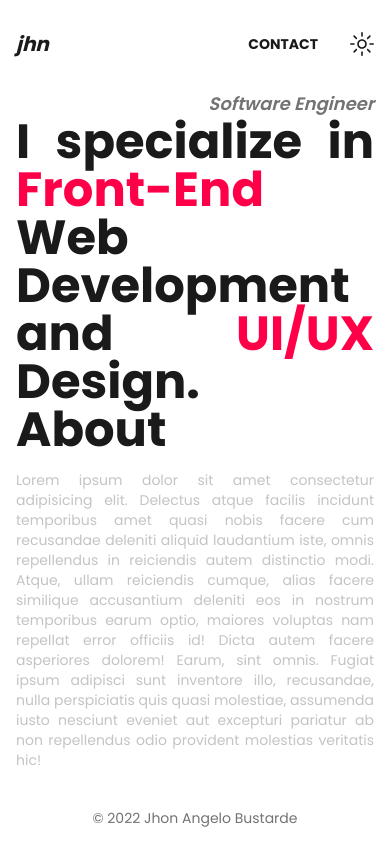
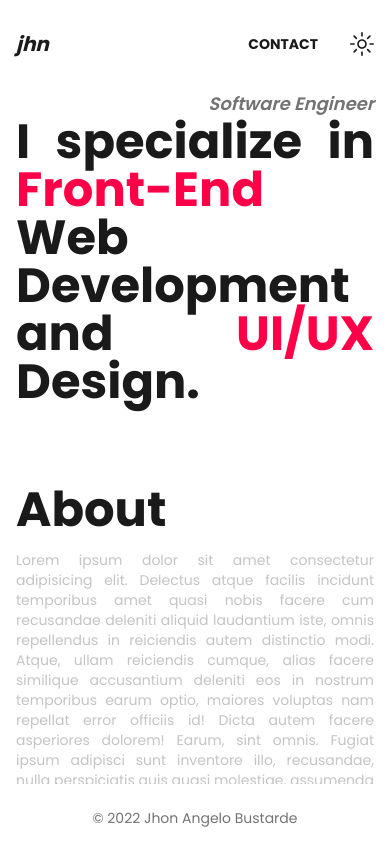
Before and after one commit to jhonangelob/portfolio-v3, a Next.js app: page / in a window 390 px wide. Shown: the top 842 px of the page. Built offline with nearby package versions, Linux system fonts and the light colour scheme.

Commit message:
fix section margins

```diff
--- a/src/components/About/About.tsx
+++ b/src/components/About/About.tsx
@@ -5,7 +5,7 @@ type AboutProps = {};
 
 const About = ({}: AboutProps): React.ReactElement => {
   return (
-    <section className='wrapper'>
+    <section className='wrapper my-20 md:my-40'>
       <div className='header-text-secondary'>About</div>
       <div className='w-full flex flex-col md:flex-row space-x-12'>
         <div className='w-full text-justify md:text-left md:w-4/6 text-sm md:text-base text-secondary-foreground'>
--- a/src/components/Contact/Contact.tsx
+++ b/src/components/Contact/Contact.tsx
@@ -1,6 +1,6 @@
 'use client';
 
-import React, { useState } from 'react';
+import React from 'react';
 import { useForm } from 'react-hook-form';
 import { zodResolver } from '@hookform/resolvers/zod';
 import * as z from 'zod';
@@ -14,7 +14,7 @@ import {
 } from '@/components/ui/form';
 import { Input } from '@/components/ui/input';
 import { Textarea } from '@/components/ui/textarea';
-import { formSchema } from '@/lib/validations';
+import { formSchema } from '@/lib/validation';
 import { useToast } from '../ui/use-toast';
 import { sendEmail } from '@/lib/email';
 
@@ -53,7 +53,7 @@ const Contact = ({}: ContactProps): React.ReactElement => {
   };
 
   return (
-    <section className='wrapper flex-center'>
+    <section className='wrapper flex-center my-20'>
       <div className='header-text'>Contact</div>
       <div className='max-w-3xl w-full flex flex-col md:flex-row gap-8'>
         <div className='flex flex-col w-full md:w-4/6 space-y-4'>
--- a/src/components/Hero/Hero.tsx
+++ b/src/components/Hero/Hero.tsx
@@ -4,7 +4,7 @@ type HeroProps = {};
 
 const Hero = ({}: HeroProps): React.ReactElement => {
   return (
-    <section className='wrapper md:mt-44 md:mb-52 mt-'>
+    <section className='wrapper md:mt-44 md:mb-52'>
       <div className='w-full flex justify-end text-lg md:text-2xl font-semibold u text-muted-foreground italic md:not-italic'>
         Software Engineer
       </div>
```
